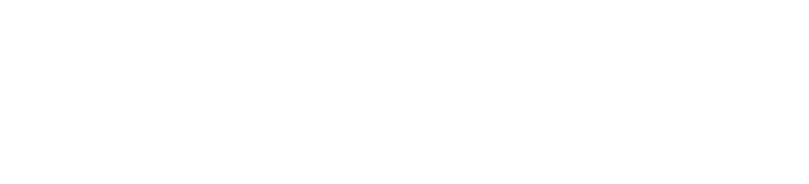
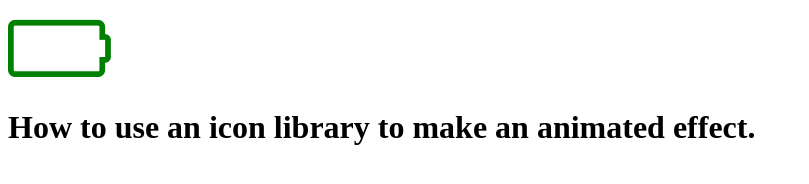
Before and after one commit to jogindrakumar/Battery-Charging, a plain HTML site: page index.html in a window 1280 px wide. Shown: the whole page, without its empty margins (0-809 px from the left). Drawn offline with Linux system fonts and the light colour scheme.

Commit message:
battery-charging-animated

```diff
--- a/index.html
+++ b/index.html
@@ -12,12 +12,42 @@
     <style>
         /* &#xf244;
  */
+
+        #div1 {
+            font-size: 5rem;
+            color: green;
+        }
     </style>
 
 </head>
 
 <body>
 
+    <div id="div1" class="fa"></div>
+    <script>
+        function chargebattery() {
+            var a;
+            a = document.getElementById("div1");
+            a.innerHTML = "&#xf244;";
+            setTimeout(function() {
+                a.innerHTML = "&#xf243;";
+            }, 1000);
+            setTimeout(function() {
+                a.innerHTML = "&#xf242;";
+            }, 2000);
+            setTimeout(function() {
+                a.innerHTML = "&#xf241;";
+            }, 3000);
+            setTimeout(function() {
+                a.innerHTML = "&#xf240;";
+            }, 4000);
+        }
+        chargebattery();
+        setInterval(chargebattery, 5000);
+    </script>
+
+    <h1>How to use an icon library to make an animated effect.</h1>
+
 </body>
 
 
```
